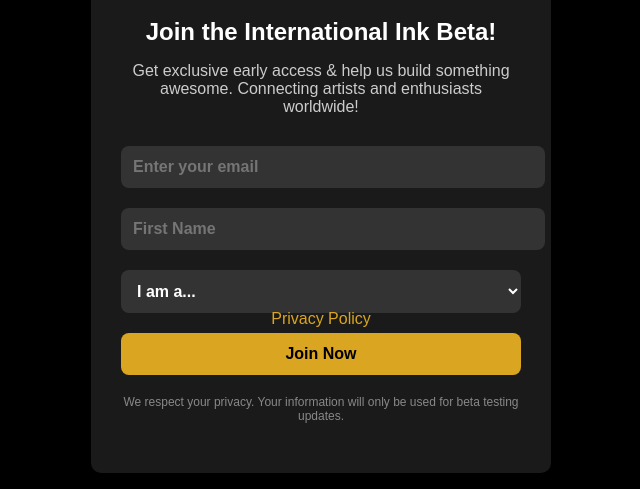
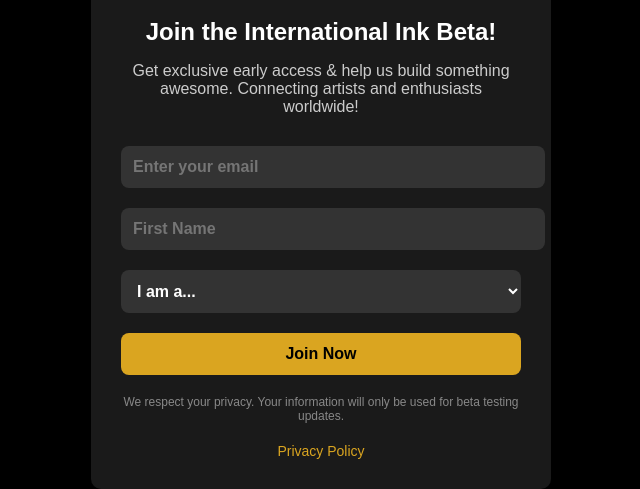
Before and after one commit to InternationalInk/InternationalInk.github.io, a plain HTML site: page index.html in a window 1280 px wide. Shown: the part 452-941 px from the top of the page, without its empty margins (319-959 px from the left). Drawn offline with Linux system fonts and the light colour scheme.

Commit message:
Update index.html

```diff
--- a/index.html
+++ b/index.html
@@ -16,7 +16,6 @@
       min-height: 100vh;
       margin: 0;
       padding: 0;
-      flex-direction: column;
     }
     .container {
       background-color: #1a1a1a;
@@ -26,7 +25,6 @@
       max-width: 400px;
       width: 100%;
       text-align: center;
-      flex: 1;
     }
 
     /* Logo Styles */
@@ -84,18 +82,16 @@
       margin-top: 10px;
     }
 
+    /* Privacy Link */
     .privacy-link {
+      font-size: 14px;
       color: #daa520;
       text-decoration: none;
       margin-top: 20px;
+      display: block;
     }
-
-    /* Align the link at the bottom */
-    .privacy-container {
-      position: absolute;
-      bottom: 20px;
-      width: 100%;
-      text-align: center;
+    .privacy-link:hover {
+      text-decoration: underline;
     }
   </style>
 </head>
@@ -129,11 +125,9 @@
 
   <!-- Privacy Note -->
   <p class="privacy-note">We respect your privacy. Your information will only be used for beta testing updates.</p>
-</div>
 
-<!-- Privacy Policy Link at the bottom -->
-<div class="privacy-container">
-  <a href="https://raw.githubusercontent.com/internationalink/internationalink.github.io/main/International_Ink_Privacy_Policy.docx" class="privacy-link" target="_blank">Privacy Policy</a>
+  <!-- Privacy Policy Link -->
+  <a href="https://github.com/internationalink/internationalink.github.io/raw/main/International_Ink_Privacy_Policy.docx" class="privacy-link" target="_blank">Privacy Policy</a>
 </div>
 
 </body>
```
